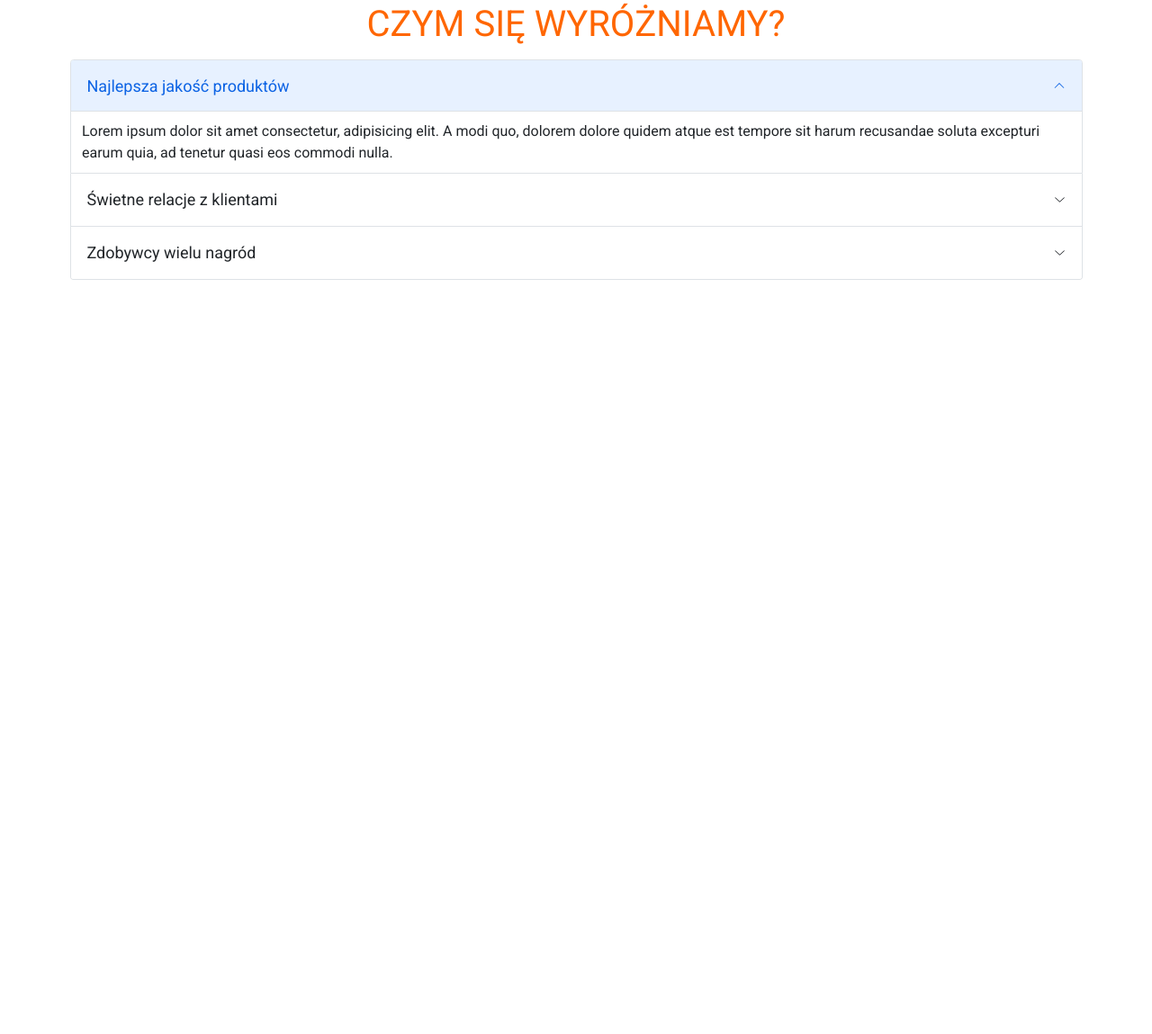
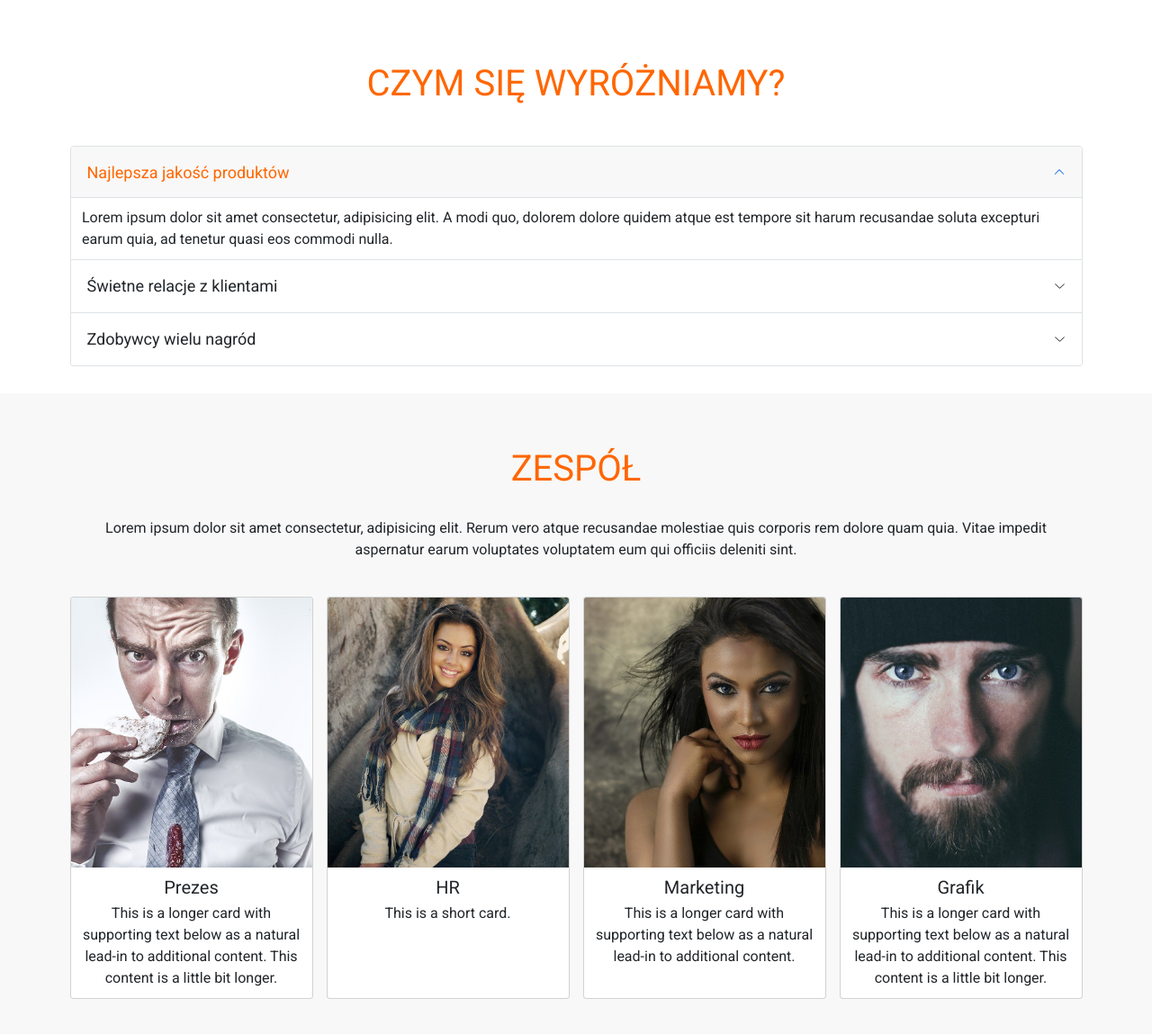
Before and after one commit to Koralek1992/MNXStudio, a plain HTML site: page index.html in a window 1280 px wide. Shown: the part 909-2058 px from the top of the page at 90% size. Before the commit the page ends 1250 px from the top, so only its background shows below. Drawn offline with nearby package versions, Linux system fonts and the light colour scheme.

Commit message:
zespół

```diff
--- a/css/style.css
+++ b/css/style.css
@@ -66,7 +66,7 @@ font-size: 1.8rem;
     text-transform: uppercase;
 }
 
-.about-icon {
+.aboutus-icon {
     font-size: 4rem;
 }
 
@@ -75,9 +75,24 @@ font-size: 1.8rem;
     font-size: 1.8rem;
 }
 
-.accordion-active-color {
+.accordion-button:not(.collapsed)  {
     color: rgba(255, 102, 0);
+    background-color: rgb(248,248,248) !important;
 }
+
+.team {
+    background-color: rgb(248,248,248);
+}
+
+.team .card-title {
+    font-size: 2rem;
+}
+
+.card-img-top {
+    height: 300px;
+    object-fit: cover;
+}
+
 
 
 @media (min-width: 992px) {
--- a/index.html
+++ b/index.html
@@ -90,7 +90,7 @@
             </div>
 
             <div class="container py-5">
-                <p class="display-3 text-uppercase orange-color text-center mb-4">Czym się wyróżniamy?</p>
+                <p class="display-3 py-5 text-uppercase orange-color text-center mb-4">Czym się wyróżniamy?</p>
                 <div class="accordion" id="accordionExample">
                     <div class="accordion-item">
                       <h2 class="accordion-header" id="headingOne">
@@ -131,8 +131,57 @@
                   </div>
 
             </div>
+        </section>
 
+        <section id="team" class="team py-5">
+            <div class="container py-5 text-center">
+                <p class="display-3 orange-color mb-0 text-uppercase">Zespół</p>
+                <p class="py-5">Lorem ipsum dolor sit amet consectetur, adipisicing elit. Rerum vero atque recusandae molestiae quis corporis rem dolore quam quia. Vitae impedit aspernatur earum voluptates voluptatem eum qui officiis deleniti sint.</p>
+
+                <div class="row row-cols-1 row-cols-md-2 row-cols-xl-4 g-4">
+                    <div class="col">
+                      <div class="card h-100">
+                        <img src="./img/hunger-413685_1280.jpeg" class="card-img-top" alt="Prezes">
+                        <div class="card-body">
+                          <h5 class="card-title">Prezes</h5>
+                          <p class="card-text">This is a longer card with supporting text below as a natural lead-in to additional content. This content is a little bit longer.</p>
+                        </div>
+                      </div>
+                    </div>
+                    <div class="col">
+                      <div class="card h-100">
+                        <img src="./img/woman-1274361_1280.jpeg" class="card-img-top" alt="HR">
+                        <div class="card-body">
+                          <h5 class="card-title">HR</h5>
+                          <p class="card-text">This is a short card.</p>
+                        </div>
+                      </div>
+                    </div>
+                    <div class="col">
+                      <div class="card h-100">
+                        <img src="./img/fashion-3080644_1280.jpeg" class="card-img-top" alt="Marketing">
+                        <div class="card-body">
+                          <h5 class="card-title">Marketing</h5>
+                          <p class="card-text">This is a longer card with supporting text below as a natural lead-in to additional content.</p>
+                        </div>
+                      </div>
+                    </div>
+                    <div class="col">
+                      <div class="card h-100">
+                        <img src="./img/man-1867175_1280.jpeg" class="card-img-top" alt="Grafik">
+                        <div class="card-body">
+                          <h5 class="card-title">Grafik</h5>
+                          <p class="card-text">This is a longer card with supporting text below as a natural lead-in to additional content. This content is a little bit longer.</p>
+                        </div>
+                      </div>
+                    </div>
+                  </div>
+
+            </div>
         </section>
+
+
+
     </main>
 
 
```
Also changed, not shown: img/fashion-3080644_1280.jpeg (added), img/hunger-413685_1280.jpeg (added), img/man-1867175_1280.jpeg (added), img/woman-1274361_1280.jpeg (added).
